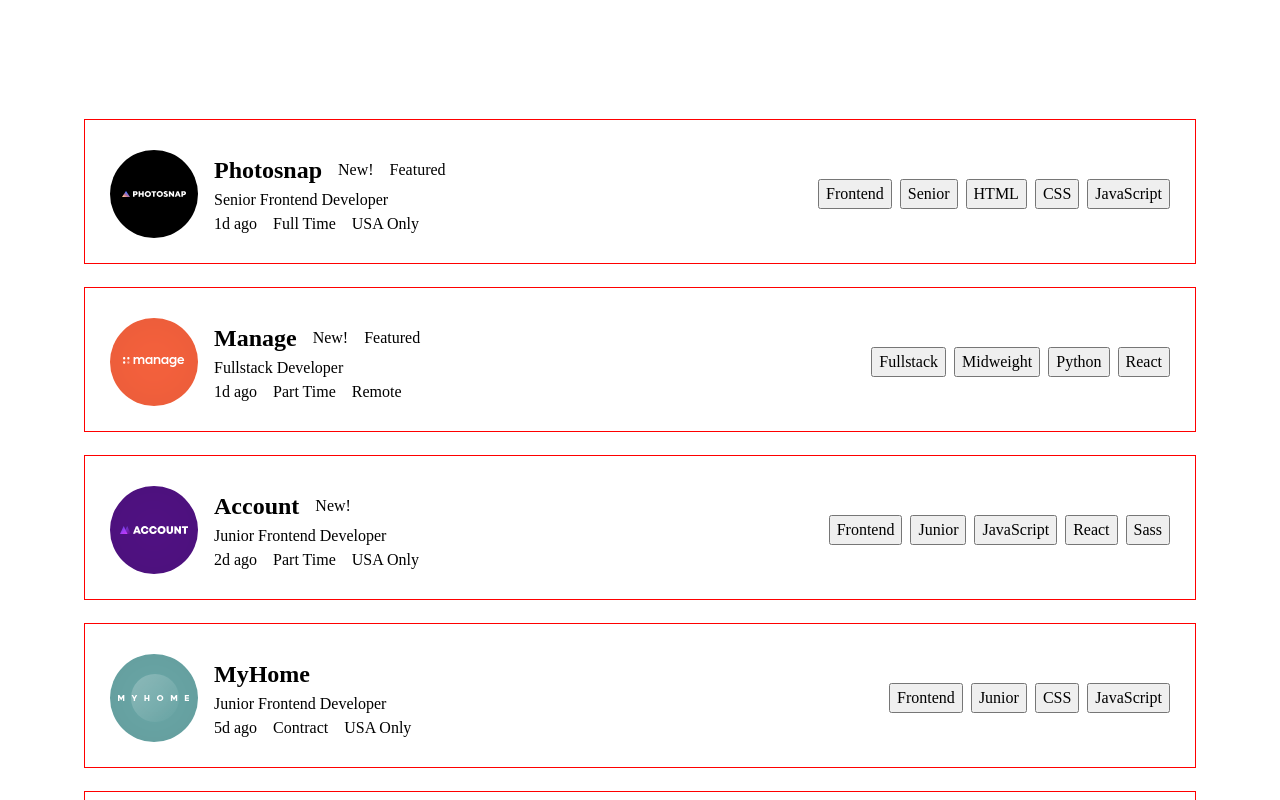
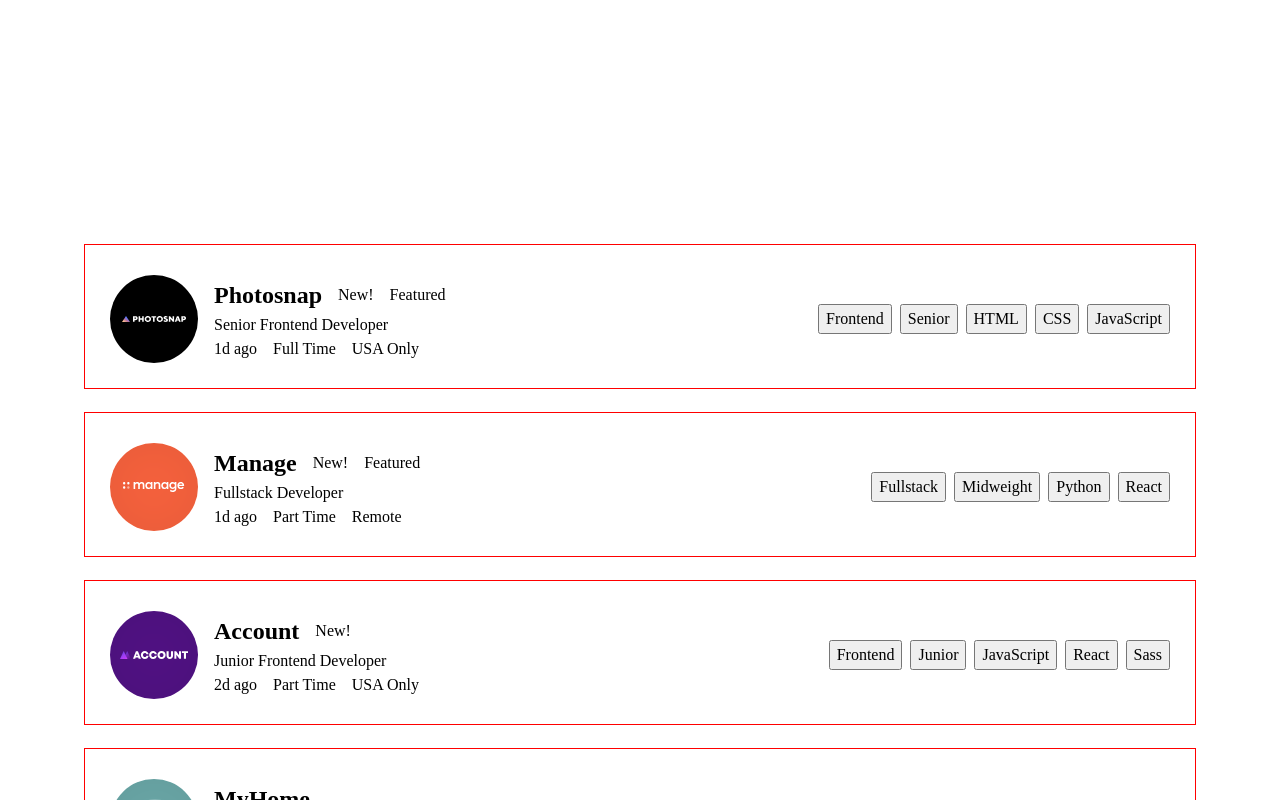
Before and after one commit to edo979/static-job-listings, a React (Create React App) app: page / in a window 1280 px wide. Shown: the top 800 px of the page. Built offline with nearby package versions, Linux system fonts and the light colour scheme.

Commit message:
fix top margin of job list when job category filter visible

```diff
--- a/src/components/jobList.css
+++ b/src/components/jobList.css
@@ -2,7 +2,11 @@
   list-style: none;
 
   padding: 0;
-  margin: 55px 0 0;
+  margin: 90px 0 0;
+}
+/* change margin top when category filter is visible */
+.job-categories + .job-list {
+  margin-top: 55px;
 }
 
 .flow {
@@ -11,7 +15,11 @@
 
 @media (min-width: 50em) {
   .job-list {
-    margin: 40px 0 0;
+    margin-top: 125px;
+  }
+
+  .job-categories + .job-list {
+    margin-top: 40px;
   }
 
   .flow {
--- a/src/index.css
+++ b/src/index.css
@@ -76,7 +76,7 @@ h6 {
 .main-container {
   width: min(100%, 1440px);
   margin-inline: auto;
-  margin-block-start: 120px;
+  padding-block-start: 120px;
 }
 
 .container {
```
